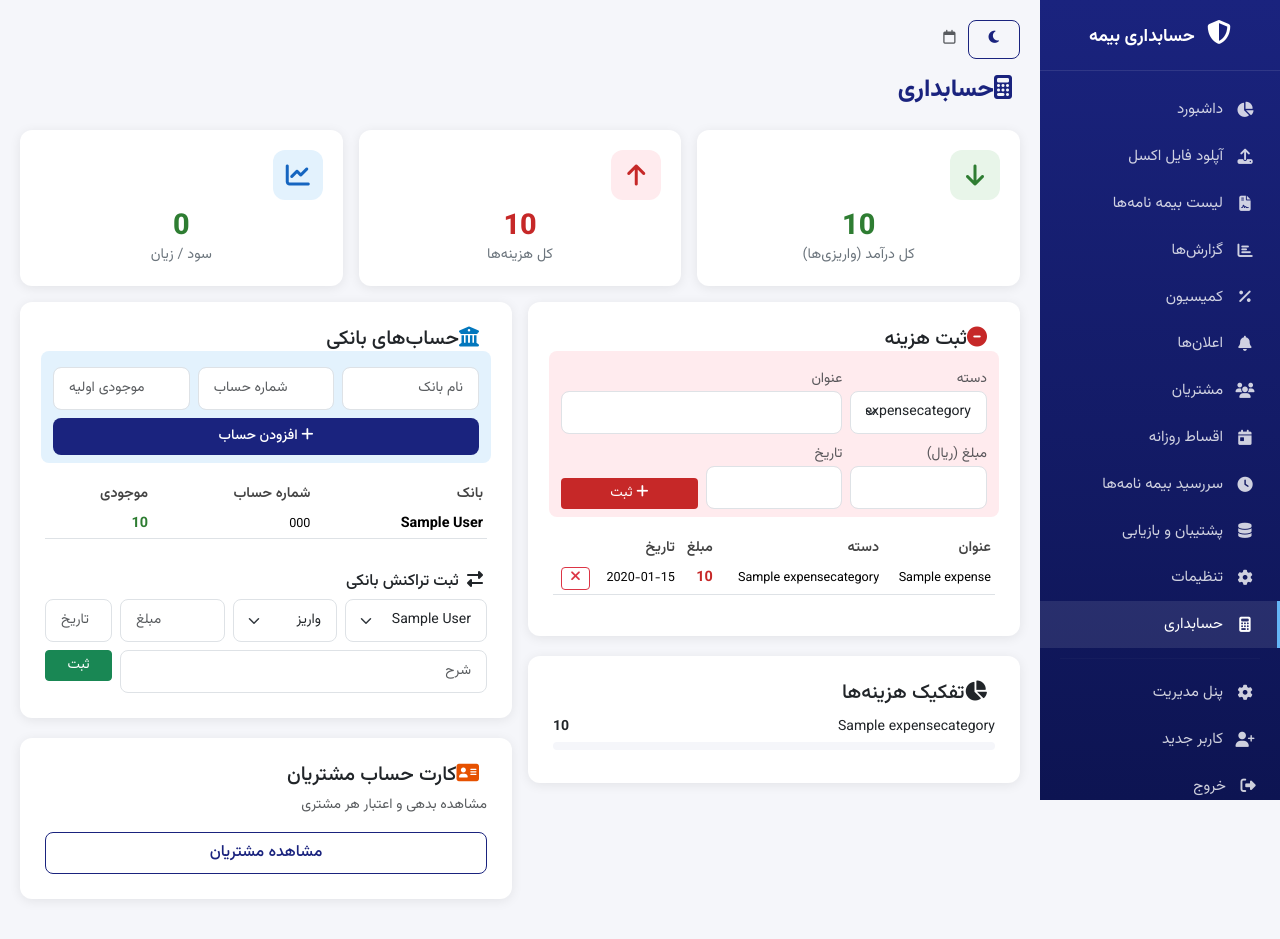
After one commit to persiansun/insurance-accounting, a Django app: page /accounting/ in a window 1280 px wide. The commit adds this page. Run offline with Django 5.2, Linux system fonts and the light colour scheme; tables that the repository leaves empty hold one stand-in row (values such as "Sample post").

Commit message:
Add accounting module (expenses, bank, P&L)

```diff
--- /dev/null
+++ b/policies/templates/policies/accounting.html
@@ -0,0 +1,173 @@
+{% extends 'policies/base.html' %}
+{% load static humanize %}
+
+{% block title %}حسابداری{% endblock %}
+
+{% block content %}
+<div class="page-header">
+    <h4><i class="fas fa-calculator ms-2"></i>حسابداری</h4>
+</div>
+
+<div class="row g-3 mb-3">
+    <div class="col-md-4">
+        <div class="stat-card text-center">
+            <div class="icon" style="background: #e8f5e9; color: #2e7d32;"><i class="fas fa-arrow-down"></i></div>
+            <div class="number" style="color: var(--success);">{{ total_income|intcomma }}</div>
+            <div class="label">کل درآمد (واریزی‌ها)</div>
+        </div>
+    </div>
+    <div class="col-md-4">
+        <div class="stat-card text-center">
+            <div class="icon" style="background: #ffebee; color: #c62828;"><i class="fas fa-arrow-up"></i></div>
+            <div class="number" style="color: var(--danger);">{{ total_expenses|intcomma }}</div>
+            <div class="label">کل هزینه‌ها</div>
+        </div>
+    </div>
+    <div class="col-md-4">
+        <div class="stat-card text-center">
+            <div class="icon" style="background: #e3f2fd; color: #1565c0;"><i class="fas fa-chart-line"></i></div>
+            <div class="number" style="color: {% if profit >= 0 %}var(--success){% else %}var(--danger){% endif %};">{{ profit|intcomma }}</div>
+            <div class="label">سود / زیان</div>
+        </div>
+    </div>
+</div>
+
+<div class="row g-3">
+    <!-- Expenses -->
+    <div class="col-lg-6">
+        <div class="content-card">
+            <h5><i class="fas fa-minus-circle ms-2" style="color: var(--danger);"></i>ثبت هزینه</h5>
+            <form method="POST" action="{% url 'policies:add_expense' %}" class="row g-2 mb-3 p-2" style="background: #ffebee; border-radius: 8px;">
+                {% csrf_token %}
+                <div class="col-md-4">
+                    <label class="small text-muted">دسته</label>
+                    <select name="category" class="form-select form-select-sm">
+                        {% for cat in expense_categories %}
+                        <option value="{{ cat.pk }}">{{ cat.name }}</option>
+                        {% endfor %}
+                    </select>
+                </div>
+                <div class="col-md-8">
+                    <label class="small text-muted">عنوان</label>
+                    <input type="text" name="title" class="form-control form-control-sm" required>
+                </div>
+                <div class="col-md-4">
+                    <label class="small text-muted">مبلغ (ریال)</label>
+                    <input type="number" name="amount" class="form-control form-control-sm" dir="ltr" required>
+                </div>
+                <div class="col-md-4">
+                    <label class="small text-muted">تاریخ</label>
+                    <input type="text" name="date" class="form-control form-control-sm date-input" dir="ltr" required>
+                </div>
+                <div class="col-md-4 d-flex align-items-end">
+                    <button type="submit" class="btn btn-sm w-100" style="background: var(--danger); color: white;"><i class="fas fa-plus"></i> ثبت</button>
+                </div>
+            </form>
+            {% if expenses %}
+            <div class="table-responsive" style="max-height: 300px; overflow-y: auto;">
+                <table class="table table-custom table-sm">
+                    <thead><tr><th>عنوان</th><th>دسته</th><th>مبلغ</th><th>تاریخ</th><th></th></tr></thead>
+                    <tbody>
+                        {% for e in expenses %}
+                        <tr>
+                            <td><small>{{ e.title|truncatechars:20 }}</small></td>
+                            <td><small>{% if e.category %}{{ e.category.name }}{% else %}-{% endif %}</small></td>
+                            <td class="fw-bold" style="color: var(--danger);">{{ e.amount|intcomma }}</td>
+                            <td><small>{{ e.date }}</small></td>
+                            <td>
+                                <form method="POST" action="{% url 'policies:delete_expense' e.pk %}" style="display:inline;">
+                                    {% csrf_token %}
+                                    <button type="submit" class="btn btn-sm btn-outline-danger py-0"><i class="fas fa-times"></i></button>
+                                </form>
+                            </td>
+                        </tr>
+                        {% endfor %}
+                    </tbody>
+                </table>
+            </div>
+            {% else %}
+            <p class="text-muted small text-center py-2">هیچ هزینه‌ای ثبت نشده.</p>
+            {% endif %}
+        </div>
+        {% if cat_stats %}
+        <div class="content-card mt-3">
+            <h5><i class="fas fa-pie-chart ms-2"></i>تفکیک هزینه‌ها</h5>
+            {% for s in cat_stats %}
+            <div class="d-flex justify-content-between align-items-center py-1">
+                <small>{{ s.name }}</small>
+                <small class="fw-bold">{{ s.total|intcomma }}</small>
+            </div>
+            <div class="progress-custom mb-2">
+                <div class="progress-bar" role="progressbar" style="width: {% widthratio s.total total_expenses 100 %}%; background: {{ s.color }};"></div>
+            </div>
+            {% endfor %}
+        </div>
+        {% endif %}
+    </div>
+
+    <!-- Bank -->
+    <div class="col-lg-6">
+        <div class="content-card">
+            <h5><i class="fas fa-university ms-2" style="color: var(--info);"></i>حساب‌های بانکی</h5>
+            <form method="POST" action="{% url 'policies:add_bank' %}" class="row g-2 mb-3 p-2" style="background: #e3f2fd; border-radius: 8px;">
+                {% csrf_token %}
+                <div class="col-md-4"><input type="text" name="name" class="form-control form-control-sm" placeholder="نام بانک" required></div>
+                <div class="col-md-4"><input type="text" name="account_number" class="form-control form-control-sm" dir="ltr" placeholder="شماره حساب"></div>
+                <div class="col-md-4"><input type="number" name="balance" class="form-control form-control-sm" dir="ltr" placeholder="موجودی اولیه"></div>
+                <div class="col-md-12"><button type="submit" class="btn btn-sm btn-primary-custom w-100"><i class="fas fa-plus"></i> افزودن حساب</button></div>
+            </form>
+            {% if accounts %}
+            <div class="table-responsive">
+                <table class="table table-custom table-sm">
+                    <thead><tr><th>بانک</th><th>شماره حساب</th><th>موجودی</th></tr></thead>
+                    <tbody>
+                        {% for a in accounts %}
+                        <tr>
+                            <td><strong>{{ a.name }}</strong></td>
+                            <td><small dir="ltr">{{ a.account_number|default:'-' }}</small></td>
+                            <td class="fw-bold" style="color: var(--success);">{{ a.balance|intcomma }}</td>
+                        </tr>
+                        {% endfor %}
+                    </tbody>
+                </table>
+            </div>
+
+            <h6 class="mt-3"><i class="fas fa-exchange-alt ms-1"></i> ثبت تراکنش بانکی</h6>
+            <form method="POST" action="{% url 'policies:add_bank_transaction' %}" class="row g-2">
+                {% csrf_token %}
+                <div class="col-md-4">
+                    <select name="account" class="form-select form-select-sm">
+                        {% for a in accounts %}
+                        <option value="{{ a.pk }}">{{ a.name }}</option>
+                        {% endfor %}
+                    </select>
+                </div>
+                <div class="col-md-3">
+                    <select name="transaction_type" class="form-select form-select-sm">
+                        <option value="deposit">واریز</option>
+                        <option value="withdraw">برداشت</option>
+                    </select>
+                </div>
+                <div class="col-md-3"><input type="number" name="amount" class="form-control form-control-sm" dir="ltr" placeholder="مبلغ" required></div>
+                <div class="col-md-2"><input type="text" name="date" class="form-control form-control-sm date-input" dir="ltr" placeholder="تاریخ"></div>
+                <div class="col-12">
+                    <div class="row g-2">
+                        <div class="col-md-10"><input type="text" name="description" class="form-control form-control-sm" placeholder="شرح"></div>
+                        <div class="col-md-2"><button type="submit" class="btn btn-sm btn-success w-100">ثبت</button></div>
+                    </div>
+                </div>
+            </form>
+            {% else %}
+            <p class="text-muted small text-center py-2">حسابی ثبت نشده.</p>
+            {% endif %}
+        </div>
+
+        <!-- Customer Account Card -->
+        <div class="content-card mt-3">
+            <h5><i class="fas fa-address-card ms-2" style="color: #e65100;"></i>کارت حساب مشتریان</h5>
+            <p class="text-muted small">مشاهده بدهی و اعتبار هر مشتری</p>
+            <a href="{% url 'policies:customer_list' %}" class="btn btn-outline-custom w-100">مشاهده مشتریان</a>
+        </div>
+    </div>
+</div>
+{% endblock %}
--- a/policies/templates/policies/base.html
+++ b/policies/templates/policies/base.html
@@ -555,6 +555,11 @@
             <i class="fas fa-cog"></i>
             تنظیمات
         </a>
+        <a href="{% url 'policies:accounting' %}"
+           class="{% if section == 'accounting' %}active{% endif %}">
+            <i class="fas fa-calculator"></i>
+            حسابداری
+        </a>
         <hr style="border-color: rgba(255,255,255,0.1); margin: 10px 20px;">
         <a href="/admin/" target="_blank">
             <i class="fas fa-cog"></i>
--- a/policies/urls.py
+++ b/policies/urls.py
@@ -34,4 +34,9 @@ urlpatterns = [
     path('customers/<str:phone>/', views.CustomerDetailView.as_view(), name='customer_detail'),
     path('reports/commission/', views.CommissionReportView.as_view(), name='commission_report'),
     path('reports/commission/export/excel/', views.ExportCommissionView.as_view(), name='export_commission'),
+    path('accounting/', views.AccountingView.as_view(), name='accounting'),
+    path('accounting/expense/add/', views.AddExpenseView.as_view(), name='add_expense'),
+    path('accounting/expense/delete/<int:pk>/', views.DeleteExpenseView.as_view(), name='delete_expense'),
+    path('accounting/bank/add/', views.AddBankView.as_view(), name='add_bank'),
+    path('accounting/bank/transaction/', views.AddBankTransactionView.as_view(), name='add_bank_transaction'),
 ]
--- a/policies/views.py
+++ b/policies/views.py
@@ -9,7 +9,7 @@ from django.db.models import Sum, Count, Q
 from django.http import HttpResponse, JsonResponse
 from django.core.paginator import Paginator
 
-from .models import InsurancePolicy, Installment, Payment, InsuranceType, GuaranteeCheck, Endorsement, AppSettings
+from .models import InsurancePolicy, Installment, Payment, InsuranceType, GuaranteeCheck, Endorsement, AppSettings, Expense, ExpenseCategory, BankAccount, BankTransaction
 from .forms import (
     ExcelUploadForm, InstallmentGenerateForm,
     PaymentForm, InstallmentEditForm, PolicyEditForm, GuaranteeCheckForm, EndorsementForm
@@ -941,6 +941,113 @@ class ExportExcelView(View):
         return response
 
 
+class AccountingView(View):
+    """صفحه حسابداری"""
+
+    def get(self, request):
+        from django.db.models import Sum
+
+        # Expenses
+        expenses = Expense.objects.all().order_by('-date', '-created_at')[:50]
+        total_expenses = expenses.aggregate(total=Sum('amount'))['total'] or 0
+        expense_categories = ExpenseCategory.objects.filter(is_active=True)
+
+        # Expense stats by category
+        cat_stats = []
+        for cat in expense_categories:
+            total = Expense.objects.filter(category=cat).aggregate(total=Sum('amount'))['total'] or 0
+            if total > 0:
+                cat_stats.append({'name': cat.name, 'total': total, 'color': cat.color})
+
+        # Bank accounts
+        accounts = BankAccount.objects.filter(is_active=True)
+
+        # Total income from payments
+        total_income = Payment.objects.aggregate(total=Sum('amount'))['total'] or 0
+
+        # Profit/Loss
+        profit = total_income - total_expenses
+
+        context = {
+            'expenses': expenses,
+            'total_expenses': total_expenses,
+            'total_income': total_income,
+            'profit': profit,
+            'expense_categories': expense_categories,
+            'cat_stats': cat_stats,
+            'accounts': accounts,
+            'section': 'accounting',
+        }
+        return render(request, 'policies/accounting.html', context)
+
+
+class AddExpenseView(View):
+    """ثبت هزینه"""
+
+    def post(self, request):
+        Expense.objects.create(
+            category_id=request.POST.get('category') or None,
+            title=request.POST.get('title', ''),
+            amount=int(request.POST.get('amount', 0)),
+            date=request.POST.get('date', ''),
+            description=request.POST.get('description', ''),
+        )
+        messages.success(request, 'هزینه با موفقیت ثبت شد')
+        return redirect('policies:accounting')
+
+
+class DeleteExpenseView(View):
+    """حذف هزینه"""
+
+    def post(self, request, pk):
+        expense = get_object_or_404(Expense, pk=pk)
+        expense.delete()
+        messages.success(request, 'هزینه حذف شد')
+        return redirect('policies:accounting')
+
+
+class AddBankView(View):
+    """افزودن حساب بانکی"""
+
+    def post(self, request):
+        BankAccount.objects.create(
+            name=request.POST.get('name', ''),
+            account_number=request.POST.get('account_number', ''),
+            card_number=request.POST.get('card_number', ''),
+            sheba=request.POST.get('sheba', ''),
+            balance=int(request.POST.get('balance', 0)),
+        )
+        messages.success(request, 'حساب بانکی اضافه شد')
+        return redirect('policies:accounting')
+
+
+class AddBankTransactionView(View):
+    """ثبت تراکنش بانکی"""
+
+    def post(self, request):
+        account = get_object_or_404(BankAccount, pk=request.POST.get('account'))
+        amount = int(request.POST.get('amount', 0))
+        ttype = request.POST.get('transaction_type', 'deposit')
+
+        BankTransaction.objects.create(
+            account=account,
+            transaction_type=ttype,
+            amount=amount,
+            date=request.POST.get('date', ''),
+            description=request.POST.get('description', ''),
+        )
+
+        # Update balance
+        if ttype == 'deposit':
+            account.balance += amount
+        else:
+            account.balance -= amount
+        account.save(update_fields=['balance'])
+
+        messages.success(request, 'تراکنش ثبت شد')
+        return redirect('policies:accounting')
+
+
 class BackupDatabaseView(View):
     """پشتیبان‌گیری از دیتابیس"""
 
```
Also changed, not shown: policies/admin.py (+42 -1 lines), policies/models.py (+68 -0 lines), policies/migrations/0016_accounting_models.py (added).
